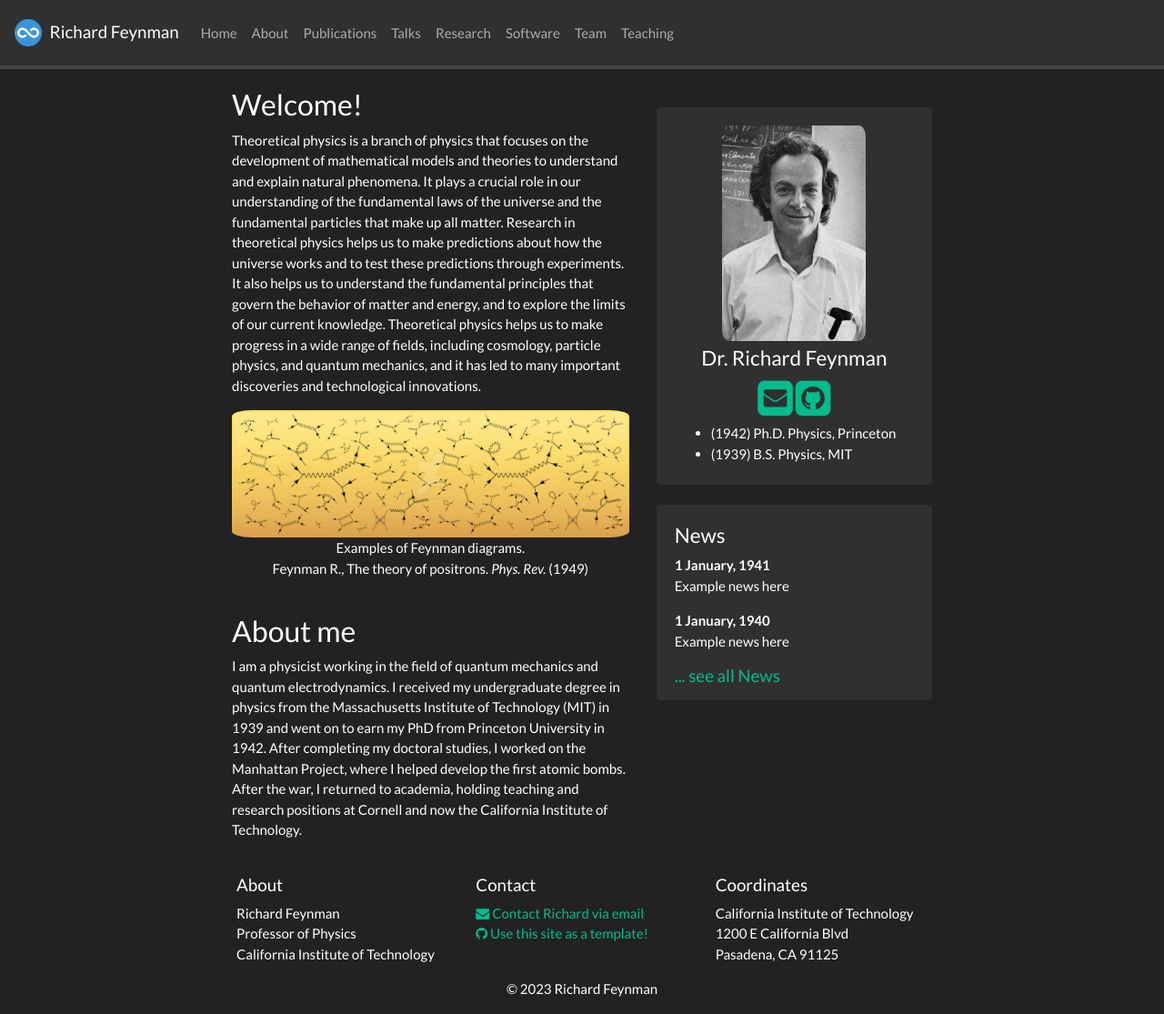
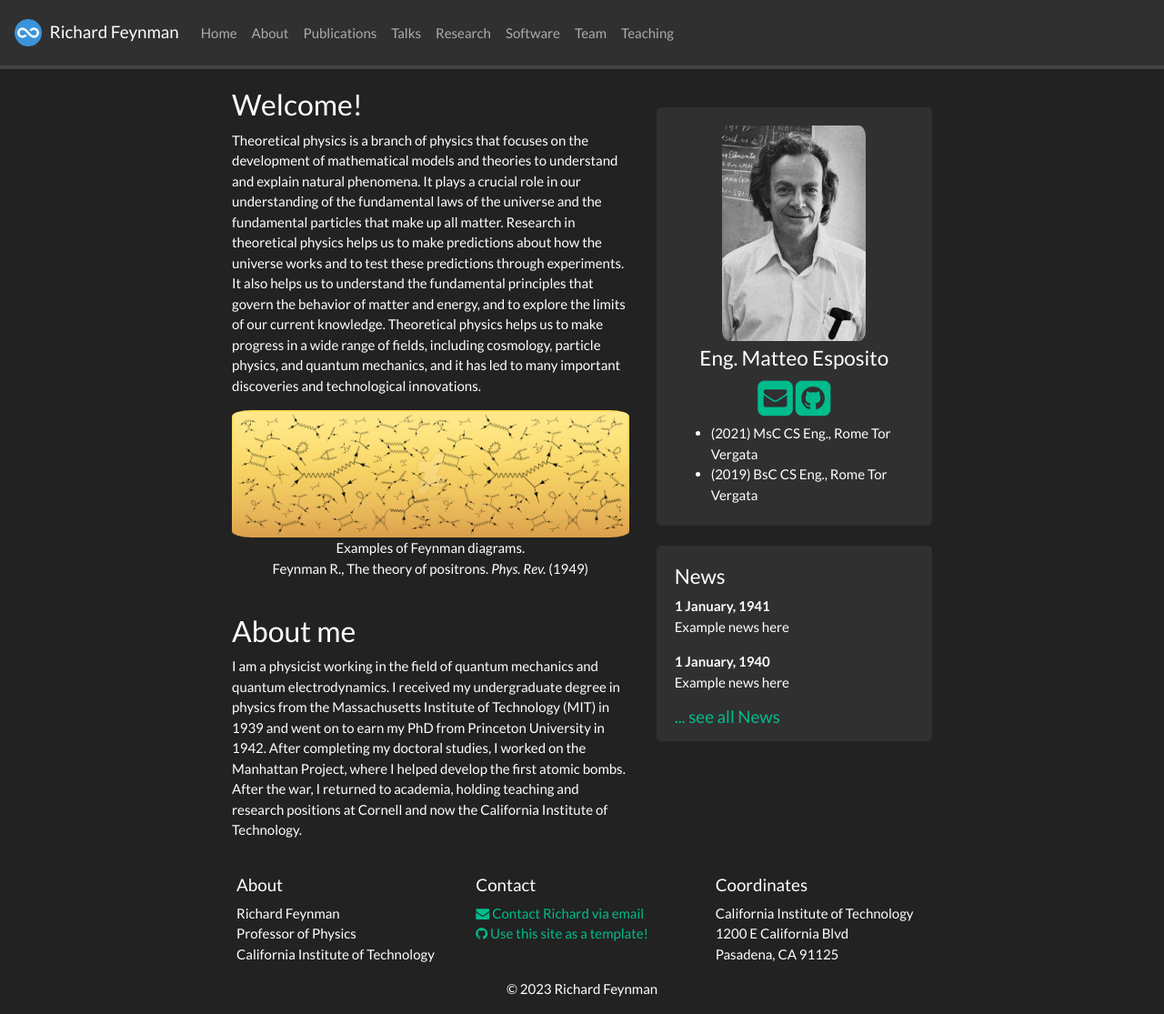
Before and after one commit to Esposito-Matteo/academiclife, a Jekyll site: the page built from _pages/home.md, in a window 1280 px wide and 1115 px high. Shown: the whole window at 91% size. Built offline with Jekyll 4.4.1, drawn with Linux system fonts in a browser that asks for light colours; nearby versions of some CDN libraries; a style sheet for code colours, icons or effects is not loaded.

Commit message:
Update pi.yml

```diff
--- a/_data/pi.yml
+++ b/_data/pi.yml
@@ -1,21 +1,21 @@
-- name: Dr. Richard Feynman
+- name: Eng. Matteo Esposito
   photo: headshot.jpg
-  info: Richard C. Tolman Professor, California Institute of Technology
-  email: richard@university.edu
-  github: https://github.com/
+  info: Matteo Esposito, PhD Student, University of Rome Tor Vergata
+  email: matteo.esposito@ieee.org
+  github: https://github.com/Esposito-Matteo
   researchgate: https://www.researchgate.net/
-  scholar: https://scholar.google.com/citations?user=B7vSqZsAAAAJ
+  scholar: https://scholar.google.com/citations?user=nabFIW4AAAAJ
   cv: cv/cv.pdf
   # Change the number below to the number of "educations" you have (up to 6)
   number_educ: 2
-  education1: "(1942) Ph.D. Physics, Princeton University"
-  education2: "(1939) B.S. Physics, Massachusetts Institute of Technology"
+  education1: "(2021) MsC Computer Science Engineering, University of Rome Tor Vergata"
+  education2: "(2019) BsC Computer Science Engineering, University of Rome Tor Vergata"
   # education3:
   # education4:
   # education5:
   # education6:
-  education1short: (1942) Ph.D. Physics, Princeton
-  education2short: (1939) B.S. Physics, MIT
+  education1short: (2021) MsC CS Eng., Rome Tor Vergata
+  education2short: (2019) BsC CS Eng., Rome Tor Vergata
   # education3short:
   # education4short:
   # education5short:
```
